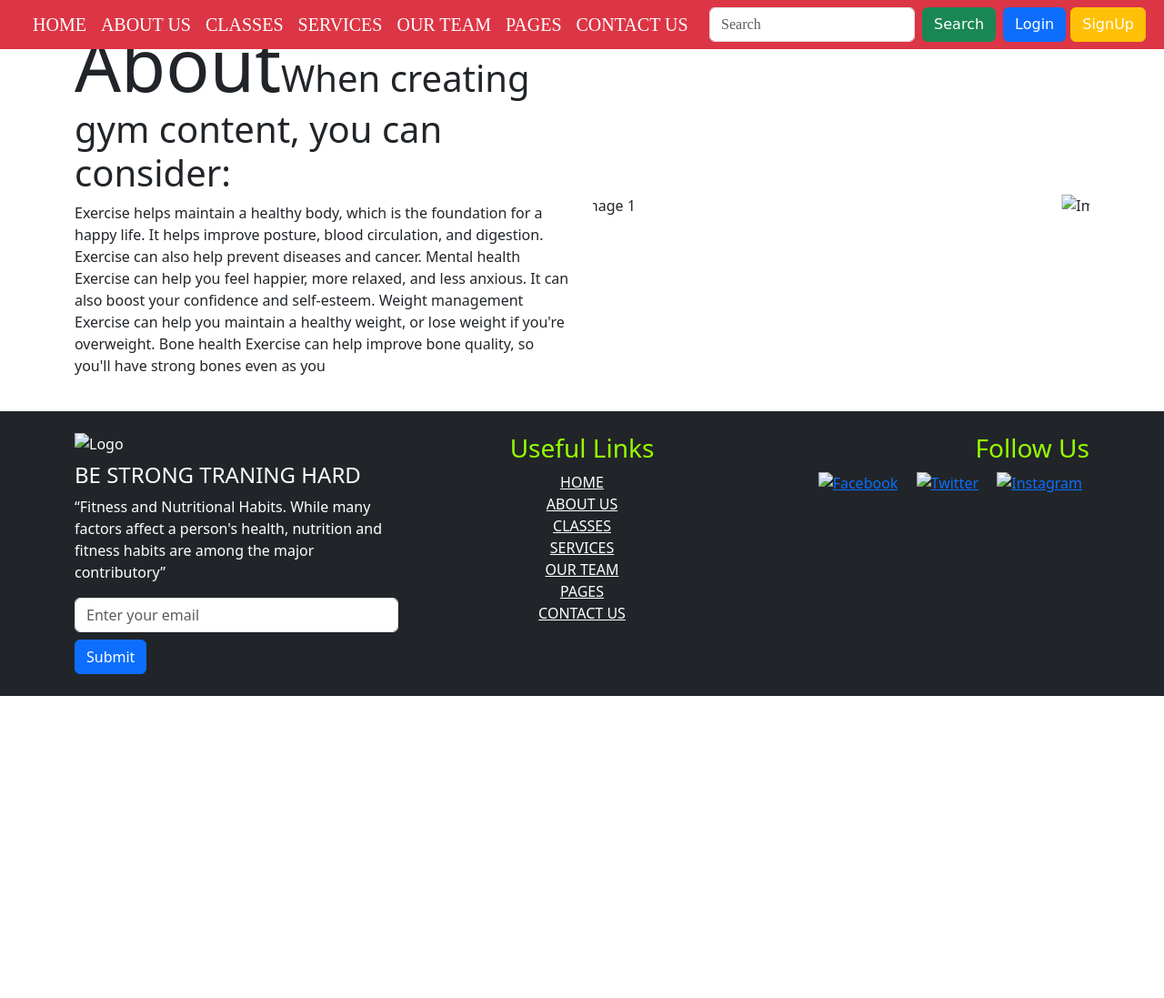
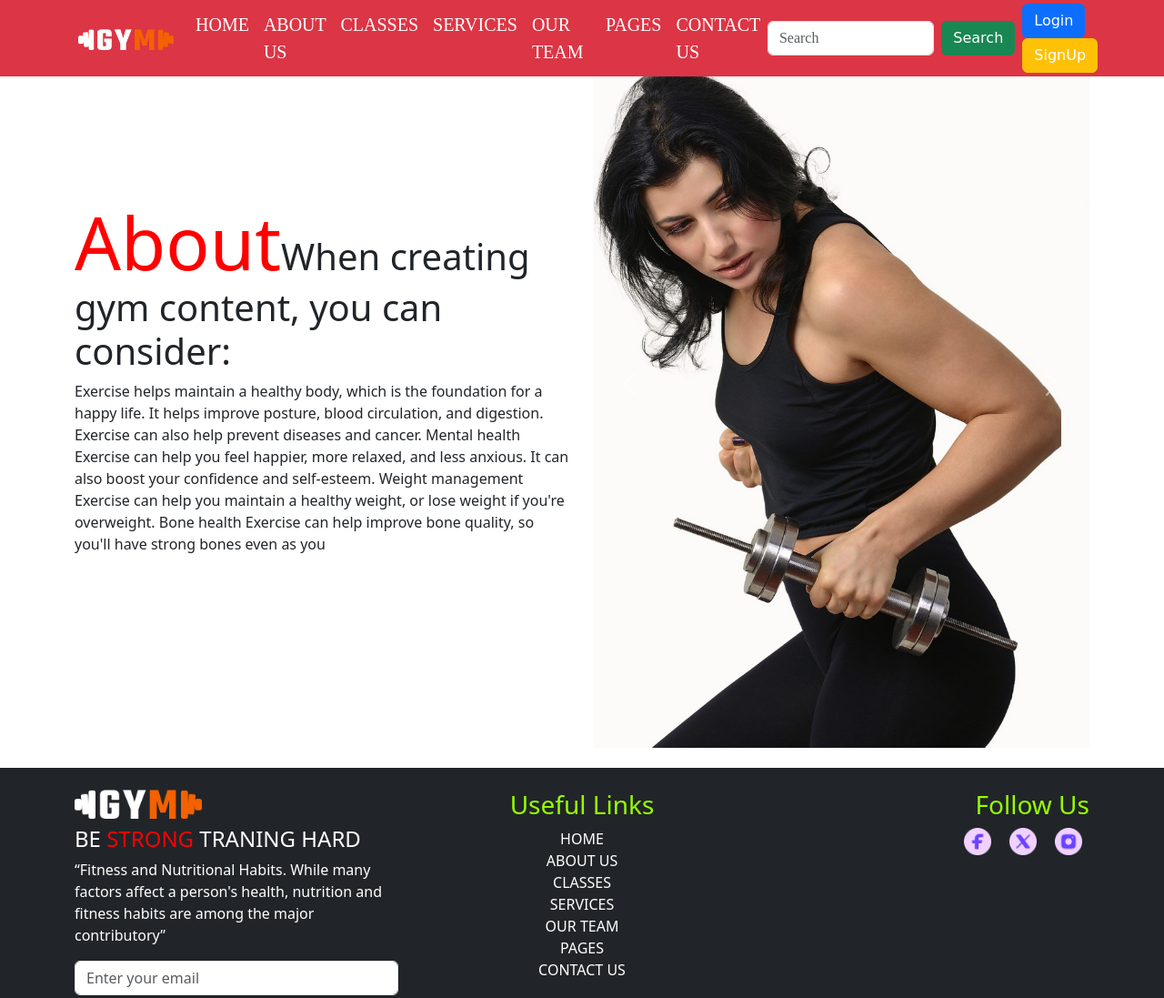
Before and after one commit to Uvaishmunsoori2113/Online-Gym, a plain HTML site: page abote.html in a window 1280 px wide. Shown: the top 1097 px of the page at 91% size. Before the commit the page ends 800 px from the top, so only its background shows below. Drawn offline with nearby package versions, Linux system fonts and the light colour scheme.

Commit message:
Update abote.html

```diff
--- a/abote.html
+++ b/abote.html
@@ -8,7 +8,7 @@
     <link href="https://cdn.jsdelivr.net/npm/bootstrap@5.3.3/dist/css/bootstrap.min.css" rel="stylesheet"
         integrity="sha384-QWTKZyjpPEjISv5WaRU9OFeRpok6YctnYmDr5pNlyT2bRjXh0JMhjY6hW+ALEwIH" crossorigin="anonymous">
         <link href="https://cdn.jsdelivr.net/npm/bootstrap@5.3.3/dist/css/bootstrap.min.css" rel="stylesheet" integrity="sha384-QWTKZyjpPEjISv5WaRU9OFeRpok6YctnYmDr5pNlyT2bRjXh0JMhjY6hW+ALEwIH" crossorigin="anonymous">
-    <link rel="stylesheet" href="css/style .css">
+    <link rel="stylesheet" href="style .css">
     <!-- font icon link -->
     <link rel="stylesheet" href="https://cdnjs.cloudflare.com/ajax/libs/font-awesome/6.6.0/css/all.min.css">
     <!-- Swiper CSS -->
@@ -18,7 +18,7 @@
 <body>
     <nav class="navbar navbar-expand-lg fixed-top bg-danger" style="padding: 4px 0px;">
         <div class="container-fluid">
-            <a class="navbar-brand" href="index.html"><img src="img/logo.png" alt=""></a>
+            <a class="navbar-brand" href="index.html"><img src="logo.png" alt=""></a>
             <button class="navbar-toggler" type="button" data-bs-toggle="collapse"
                 data-bs-target="#navbarSupportedContent" aria-controls="navbarSupportedContent" aria-expanded="false"
                 aria-label="Toggle navigation">
@@ -173,13 +173,13 @@
                 <div id="carouselExample" class="carousel slide" data-bs-ride="carousel">
                     <div class="carousel-inner">
                         <div class="carousel-item active">
-                            <img src="/img/heroin.jpg " class="d-block w-100" alt="Image 1">
+                            <img src="heroin.jpg " class="d-block w-100" alt="Image 1">
                         </div>
                         <div class="carousel-item">
-                            <img src="/img/heroin.jpg" class="d-block w-100" alt="Image 2">
+                            <img src="heroin.jpg" class="d-block w-100" alt="Image 2">
                         </div>
                         <div class="carousel-item">
-                            <img src="/img/heroin.jpg" class="d-block w-100" alt="Image 3">
+                            <img src="heroin.jpg" class="d-block w-100" alt="Image 3">
                         </div>
                     </div>
                     <button class="carousel-control-prev" type="button" data-bs-target="#carouselExample"
@@ -204,7 +204,7 @@
             <div class="row">
                 <!-- Left Section (Logo, Heading, Paragraph) -->
                 <div class="col-md-4 text-md-start text-center mb-4 mb-md-0">
-                    <img src="/img/logo.png" alt="Logo" class="mb-2" style="width: 140px;">
+                    <img src="logo.png" alt="Logo" class="mb-2" style="width: 140px;">
                     <h4>BE <span>STRONG </span>TRANING HARD </h4>
                     <p><q>Fitness and Nutritional Habits. While many factors affect a person's health, nutrition and
                             fitness habits are among the major contributory</q></p>
@@ -233,9 +233,9 @@
                 <!-- Right Section (Social Media Icons) -->
                 <div class="col-md-4 text-md-end text-center">
                     <h3 style="color: #97ff00;">Follow Us</h3>
-                    <a href="#"><img src="/img/fb-icon.png" alt="Facebook" style="width: 30px;" class="mx-2"></a>
-                    <a href="#"><img src="/img/tw-icon.png" alt="Twitter" style="width: 30px;" class="mx-2"></a>
-                    <a href="#"><img src="/img/ins-icon.png" alt="Instagram" style="width: 30px;" class="mx-2"></a>
+                    <a href="#"><img src="fb-icon.png" alt="Facebook" style="width: 30px;" class="mx-2"></a>
+                    <a href="#"><img src="tw-icon.png" alt="Twitter" style="width: 30px;" class="mx-2"></a>
+                    <a href="#"><img src="ins-icon.png" alt="Instagram" style="width: 30px;" class="mx-2"></a>
 
                 </div>
             </div>
```
